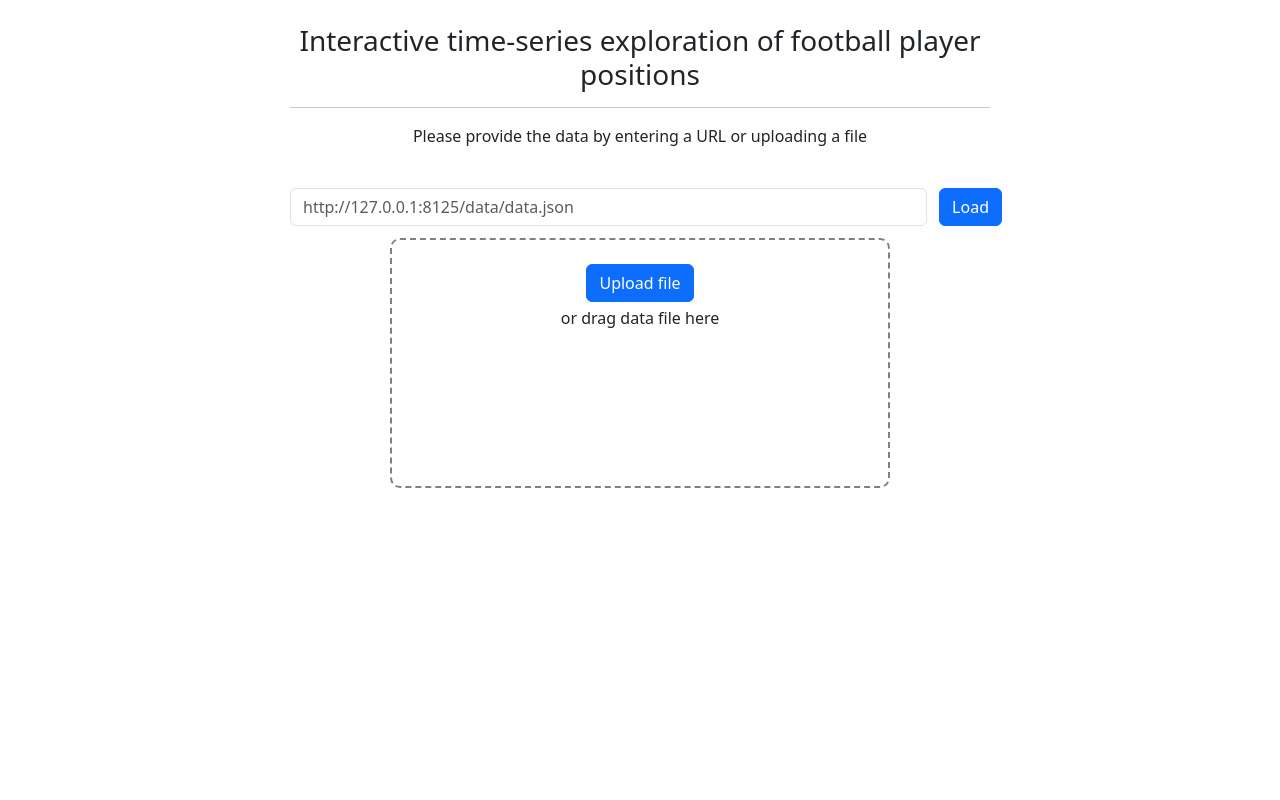
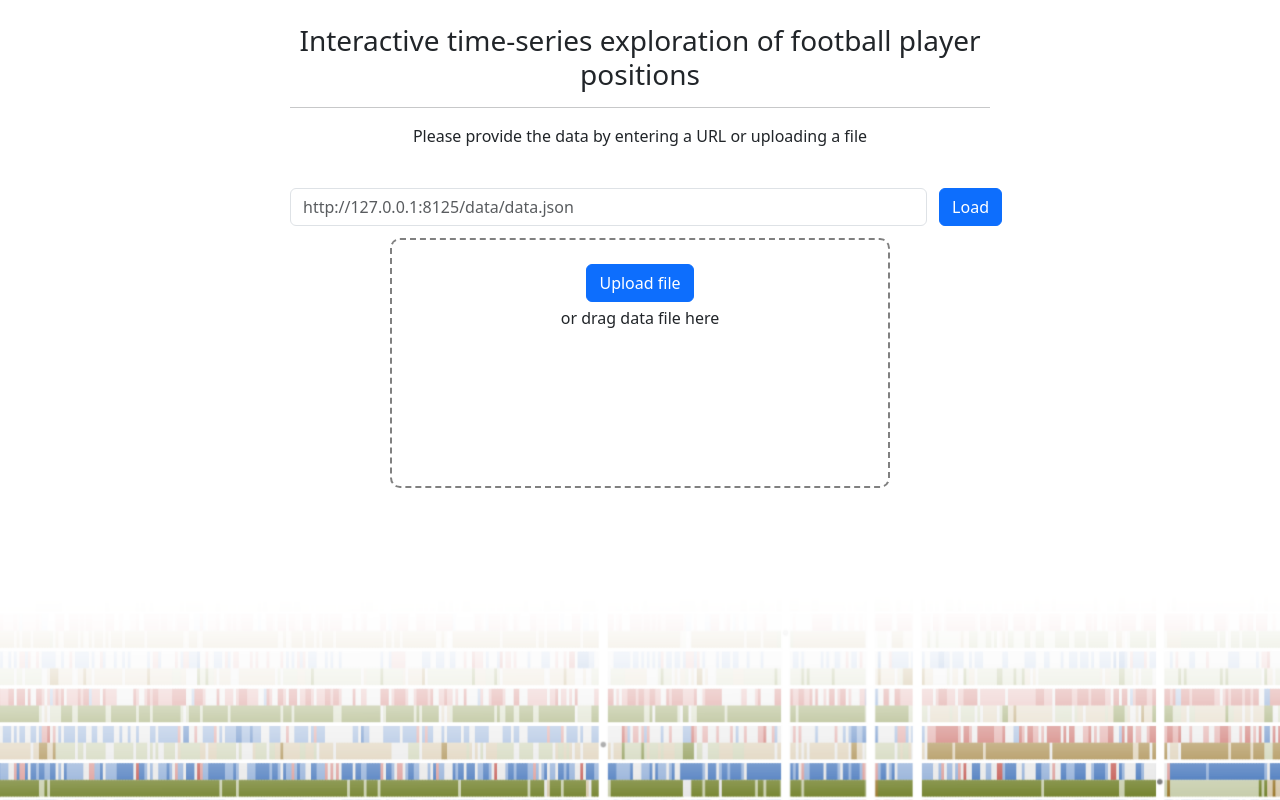
Before and after one commit to louiseppler/FootballPlayerPositions, a plain HTML site: page website/index.html in a window 1280 px wide. Drawn offline with nearby package versions, Linux system fonts and the light colour scheme.

Commit message:
Adds footer image

```diff
--- a/website/index.html
+++ b/website/index.html
@@ -469,7 +469,17 @@
             <button id="shape_mode">Change Shape Mode</button>
             <button id="dubug_button">Debug Button</button>
         </center> -->
+
+
+
         <br><br><br>
+
+        <footer class="footer mt-auto">
+            <img src="imgs/background.png" alt="" class="footer-img">
+            <!-- <div class="container">
+            <span class="text-light">Place sticky footer content here.</span>
+          </div> -->
+        </footer>
 
 
         <script>    setupUIElements()        </script>
--- a/website/styles.css
+++ b/website/styles.css
@@ -1,5 +1,15 @@
+.flex-grow {
+  flex: 1 0 auto;
+}
+
 html, body{
   height: 100%;
+}
+
+body {
+  height: 100vh;
+  display: flex;
+  flex-direction: column;
 }
 
 .slidecontainer {
@@ -57,3 +67,16 @@ html, body{
   #fileInput {
     display: none;
 }
+
+footer {
+  margin-top: auto;
+}
+
+img.footer-img {
+  width: 100%;
+}
+
+div.footer {
+  width: 100%;
+  background-color: #a58e71;
+}
```
Also changed, not shown: website/imgs/background copy.png (added), website/imgs/background.png (added).
